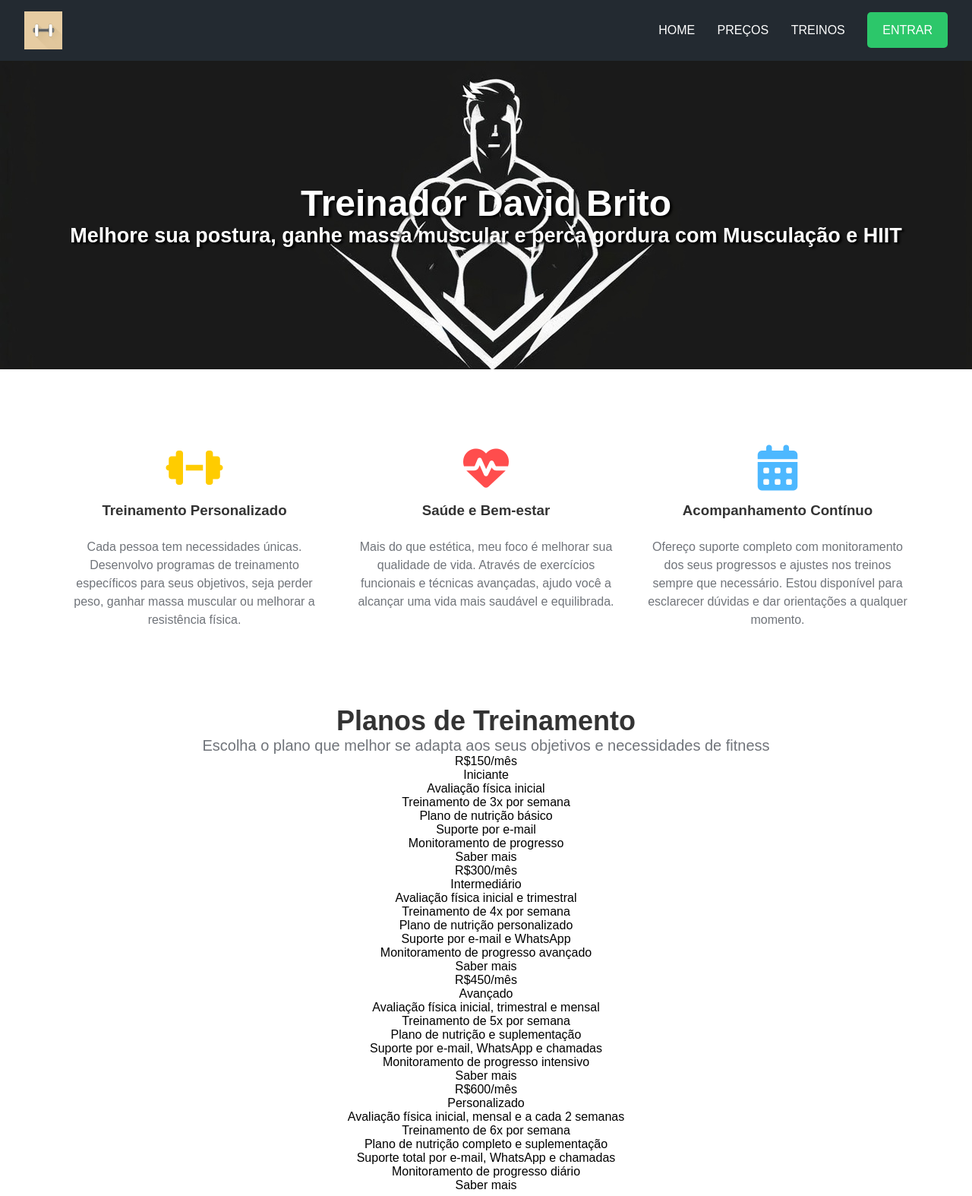
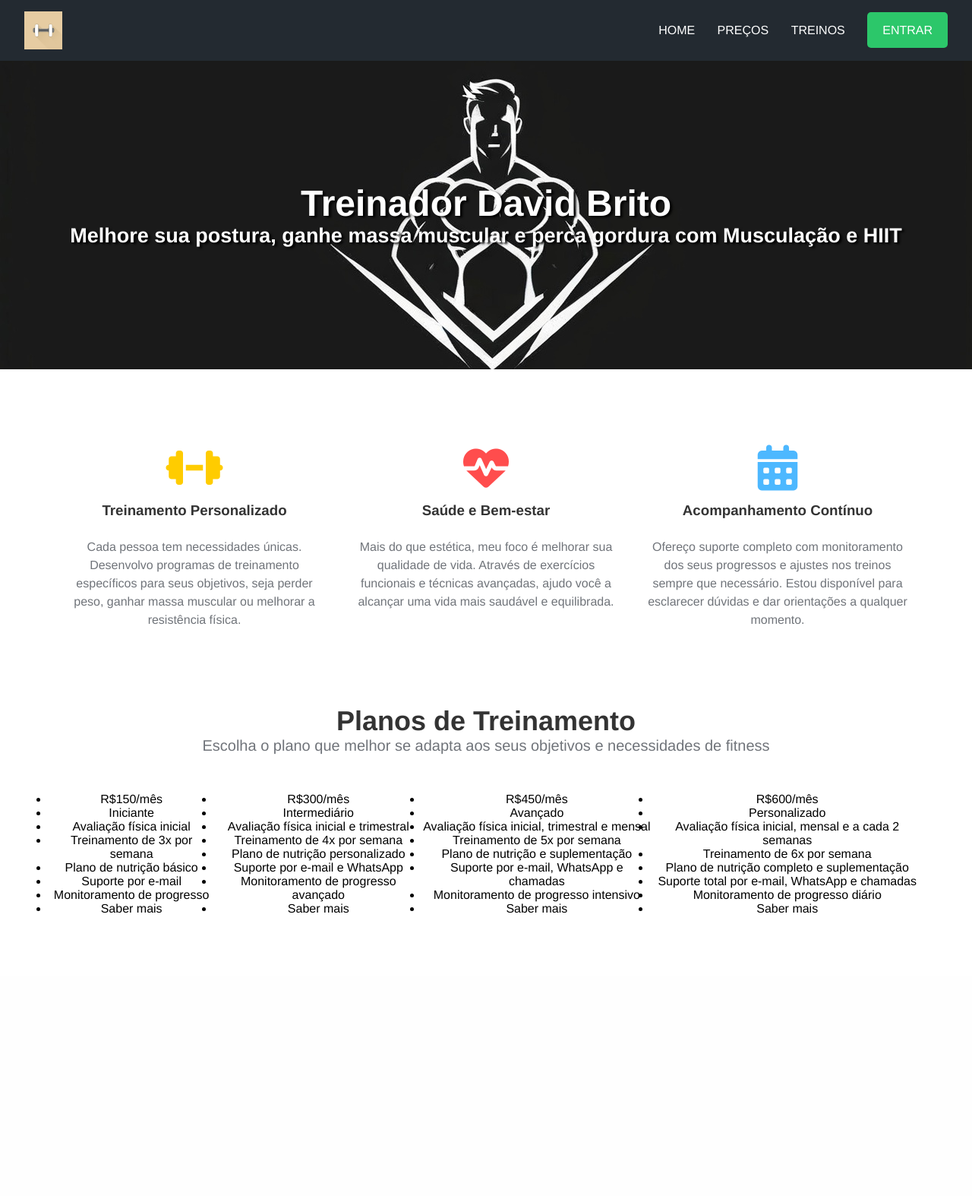
Before and after one commit to Lucas-Espindola-dev/projeto_personal, a Django app: page /home/ in a window 1280 px wide. Shown: the whole page at 76% size. After the commit the page ends 1202 px from the top, so only its background shows below. Run offline with Django 5.2, Linux system fonts and the light colour scheme.

Commit message:
Creating plans container stylization

```diff
--- a/static/css/styles.css
+++ b/static/css/styles.css
@@ -1,7 +1,7 @@
 *{
     margin: 0;
     padding: 0;
-    font-family: Arial, Helvetica, sans-serif;
+    font-family: Helvetica;
     box-sizing: border-box;
 }
 
@@ -139,8 +139,8 @@
 
 /* Prices and plans*/
 
-.pricing-container {
-    padding-bottom: 5px;
+.pricing-container{
+    padding-bottom: 5rem;
     text-align: center;
 }
 
@@ -151,3 +151,10 @@
 .pricing-container p{
     font-size: 20px;
 }
+
+.plans-container {
+    display: flex;
+    justify-content: space-between;
+    width: 90%;
+    margin: 50px auto 0;
+}
```
